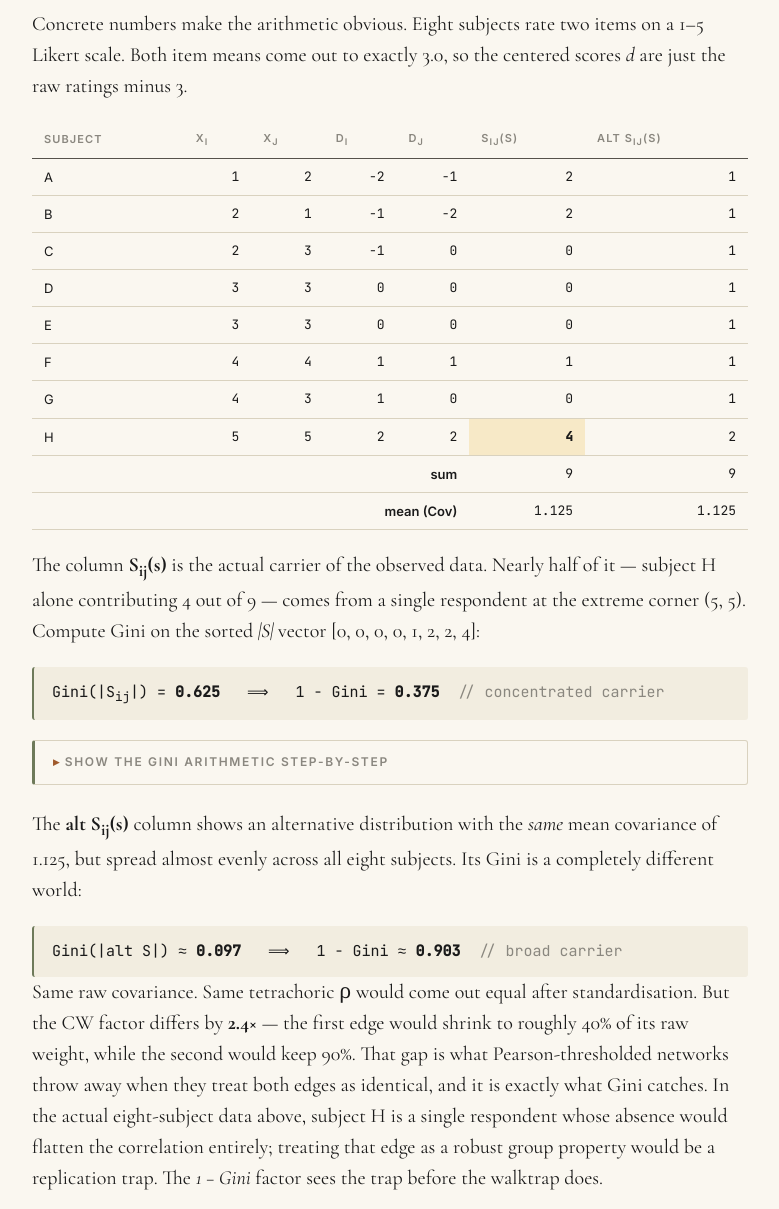
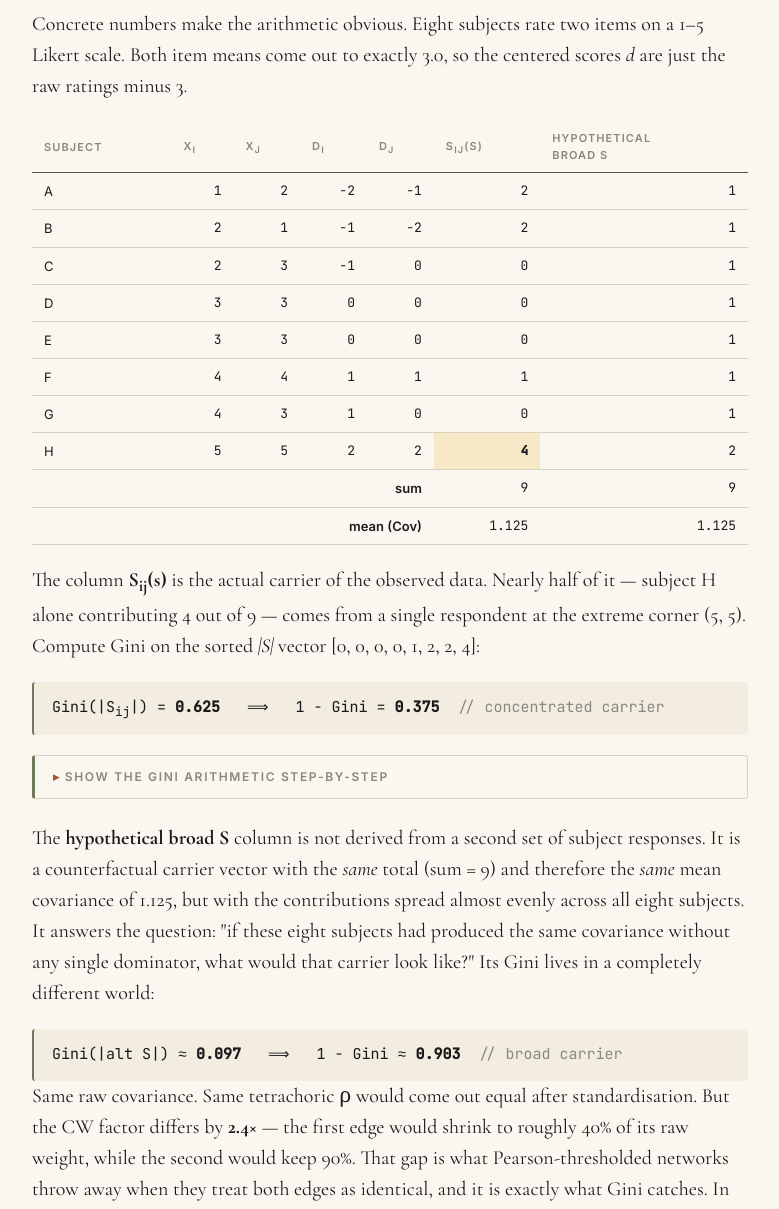
Before and after one commit to ad0c1/CW_unified, a plain HTML site: page education/index.html in a window 1280 px wide. Shown: the part 2260-3469 px from the top of the page, without its empty margins (250-1029 px from the left). Drawn offline with nearby package versions, Linux system fonts and the light colour scheme.

Commit message:
Education page: rename alt S column to "hypothetical broad S"
Makes the column's counterfactual status explicit in both the
table header and the prose that follows. The alt column was
never derived from a second set of subject responses — it's a
what-if carrier vector with the same sum (9) illustrating that
two carriers with identical Cov can have very different Gini.
Renaming removes the implicit suggestion that alt S comes from
real data.

Co-Authored-By: Claude Opus 4.7 <noreply@anthropic.com>

```diff
--- a/education/index.html
+++ b/education/index.html
@@ -319,7 +319,7 @@
     <th>subject</th><th>x<sub>i</sub></th><th>x<sub>j</sub></th>
     <th>d<sub>i</sub></th><th>d<sub>j</sub></th>
     <th>S<sub>ij</sub>(s)</th>
-    <th>alt S<sub>ij</sub>(s)</th>
+    <th>hypothetical<br>broad S</th>
   </tr></thead>
   <tbody>
     <tr><td>A</td><td class="num">1</td><td class="num">2</td><td class="num">−2</td><td class="num">−1</td><td class="num">2</td><td class="num">1</td></tr>
@@ -384,7 +384,7 @@
   </div>
 </details>
 
-<p>The <b>alt S<sub>ij</sub>(s)</b> column shows an alternative distribution with the <em>same</em> mean covariance of 1.125, but spread almost evenly across all eight subjects. Its Gini is a completely different world:</p>
+<p>The <b>hypothetical broad S</b> column is not derived from a second set of subject responses. It is a counterfactual carrier vector with the <em>same</em> total (sum = 9) and therefore the <em>same</em> mean covariance of 1.125, but with the contributions spread almost evenly across all eight subjects. It answers the question: "if these eight subjects had produced the same covariance without any single dominator, what would that carrier look like?" Its Gini lives in a completely different world:</p>
 
 <div class="math">Gini(|alt S|) ≈ <b>0.097</b> &nbsp; ⟹ &nbsp; 1 − Gini ≈ <b>0.903</b> &nbsp;<span class="lbl">// broad carrier</span></div>
 
```
